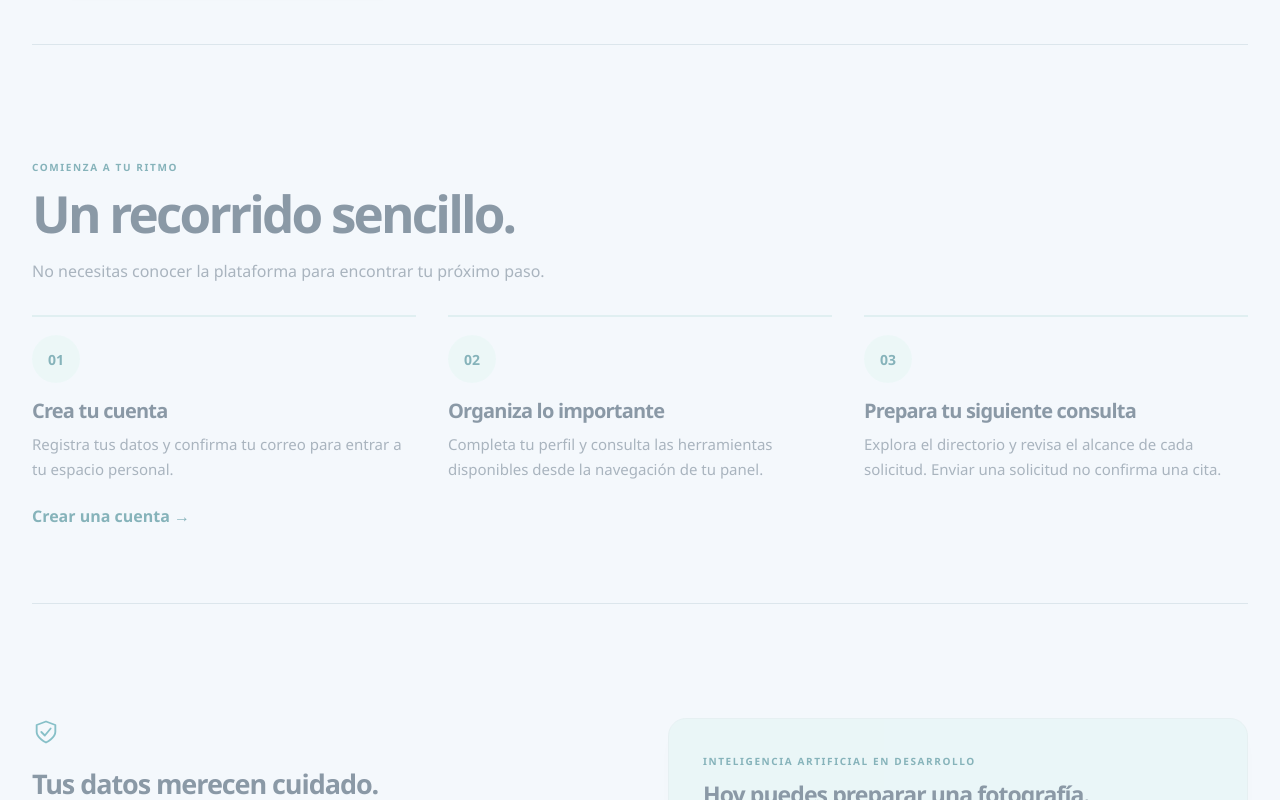
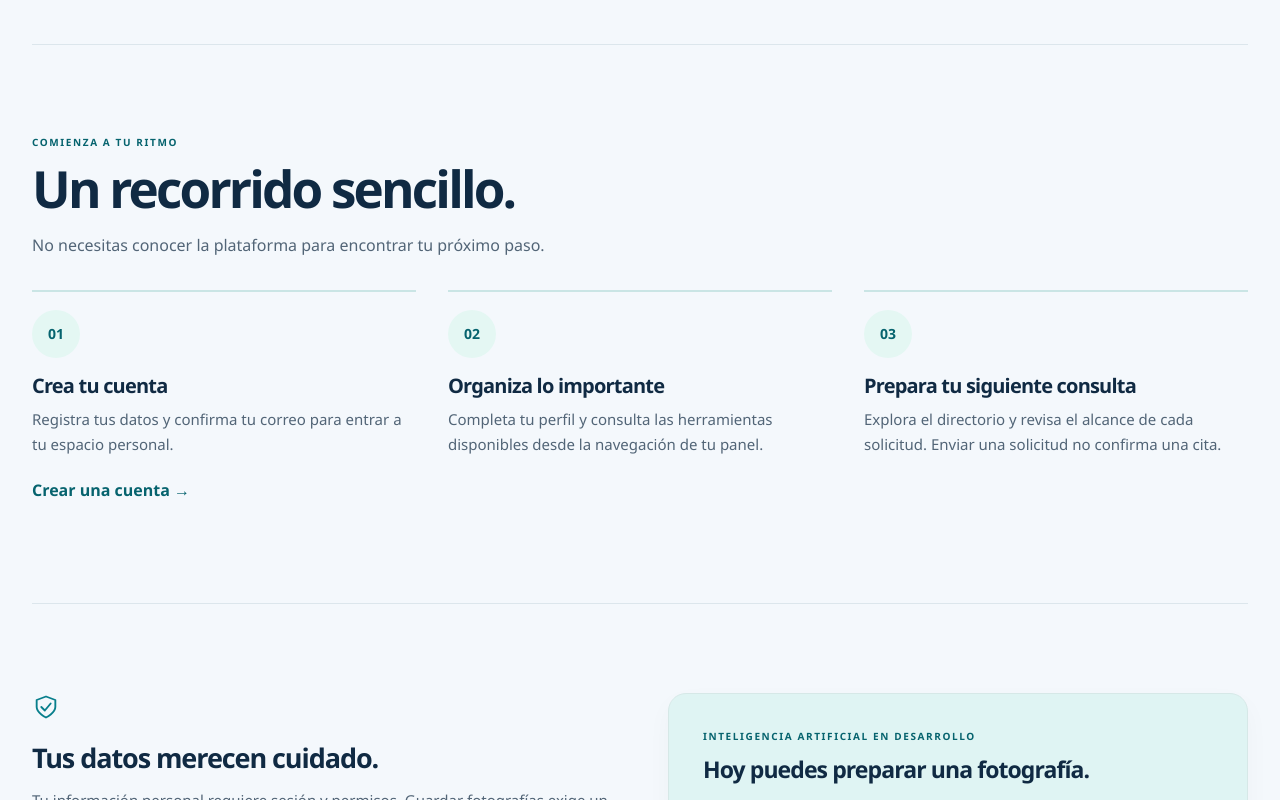
Before and after one commit to Jhanfranco07/DentaIA, a Next.js app: page / in a window 1280 px wide. Shown: the part 3280-4080 px from the top of the page. Built offline with nearby package versions, Linux system fonts and the light colour scheme; no server answers.

Commit message:
fix(landing): use noticeable, repeatable scroll entry transitions instead of view timeline fades

```diff
--- a/src/app/(public)/home.module.css
+++ b/src/app/(public)/home.module.css
@@ -85,22 +85,27 @@
 }
 /* View timelines track the element in BOTH directions; scrolling up reverses the motion.
    Unsupported browsers show the complete content without hiding anything. */
-@supports (animation-timeline:view(block)) {
- .seccion :global([data-reveal]),
- .cierre :global([data-reveal]) {
-   animation-name:landmarkReveal;
-   animation-duration:1ms;
-   animation-timing-function:linear;
-   animation-fill-mode:both;
-   animation-timeline:view(block);
-   animation-range:cover 0% cover 100%;
- }
+/* Animated by IntersectionObserver on entry and re-entry, including scroll up.
+   Offscreen elements remain readable rather than disappearing. */
+.seccion :global([data-reveal][data-motion-state]),
+.cierre :global([data-reveal][data-motion-state]) {
+ transition: opacity .78s cubic-bezier(.2,.7,.2,1), transform .78s cubic-bezier(.2,.7,.2,1);
+ will-change: opacity,transform;
 }
-@keyframes landmarkReveal {
- 0% { opacity:.46;translate:0 25px; }
- 22%,75% { opacity:1;translate:0 0; }
- 100% { opacity:.68;translate:0 -12px; }
+.seccion :global([data-reveal][data-motion-state="hidden"]),
+.cierre :global([data-reveal][data-motion-state="hidden"]) {
+ opacity:.3;
+ transform:translate3d(0,35px,0) scale(.985);
 }
+.seccion :global([data-reveal][data-motion-state="visible"]),
+.cierre :global([data-reveal][data-motion-state="visible"]) {
+ opacity:1;
+ transform:translate3d(0,0,0) scale(1);
+}
+.beneficios article:nth-child(2) { transition-delay:75ms; }
+.beneficios article:nth-child(3) { transition-delay:150ms; }
+.pasos li:nth-child(2) { transition-delay:75ms; }
+.pasos li:nth-child(3) { transition-delay:150ms; }
 @media(max-width:900px) {
  .heroInner { min-height:0; }
 }
@@ -113,7 +118,7 @@
 @media(prefers-reduced-motion:reduce) {
  .hero [data-hero-enter],
  .seccion :global([data-reveal]),
- .cierre :global([data-reveal]) { animation:none!important;opacity:1!important;translate:none!important;filter:none!important; }
+ .cierre :global([data-reveal]) { animation:none!important;transition:none!important;opacity:1!important;translate:none!important;transform:none!important;filter:none!important; }
  .heroTag,.beneficios article { transition:none!important; }
  .heroTag:hover,.beneficios article:hover { transform:none;translate:none; }
 }
```
